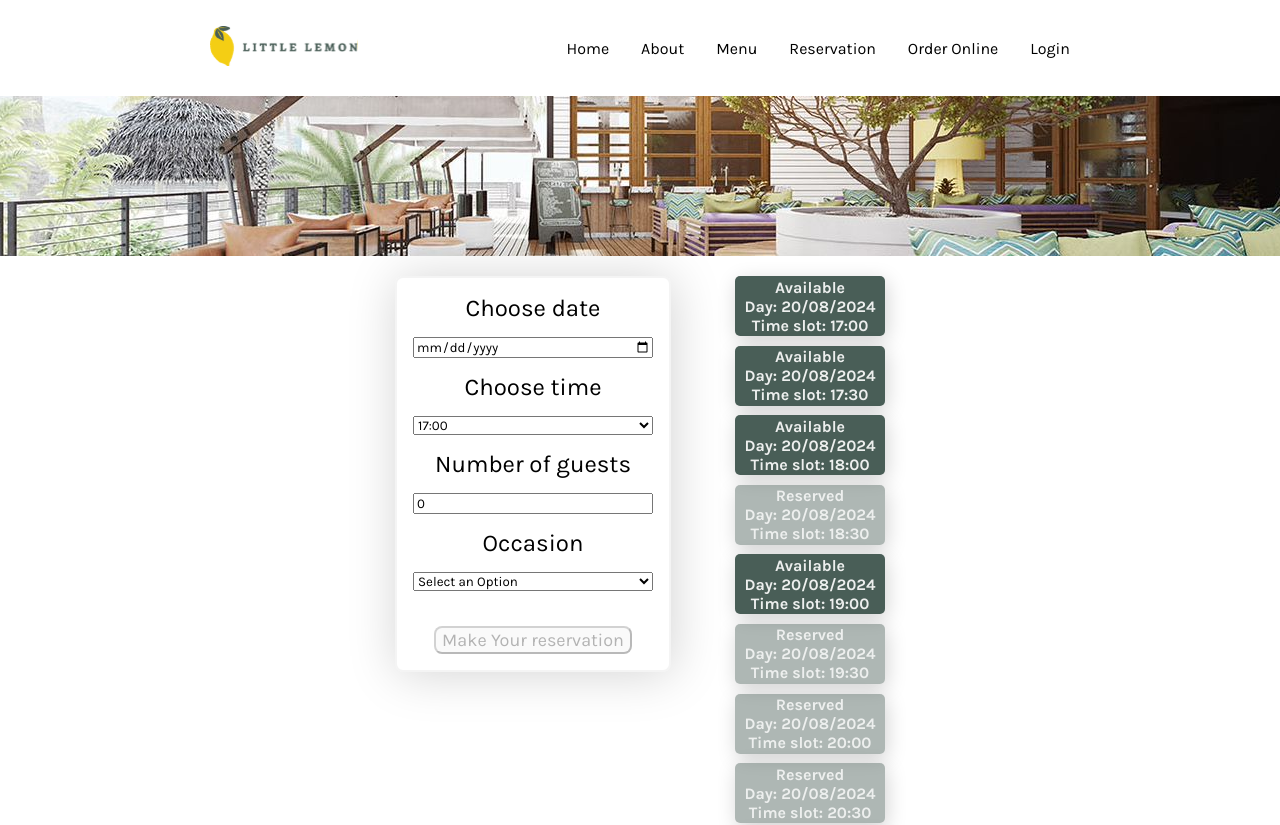
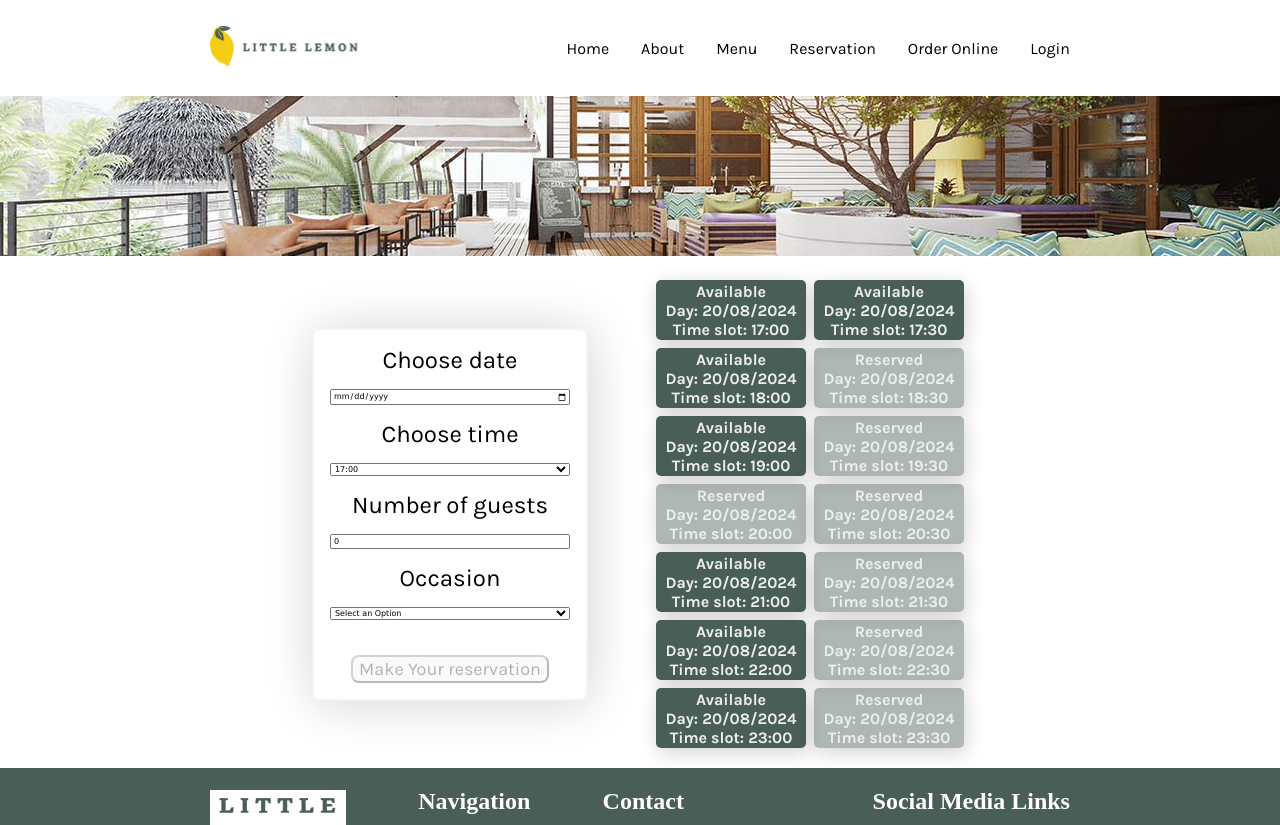
Before and after one commit to sabrinakj/little-lemon, a React (Create React App) app: page /reservation in a window 1280 px wide. Shown: the top 825 px of the page. Built offline with nearby package versions, Linux system fonts and the light colour scheme; a web font is replaced by a local one.

Commit message:
reservation ui restyling

```diff
--- a/src/components/BookingForm.css
+++ b/src/components/BookingForm.css
@@ -21,3 +21,8 @@
   border-radius: 8px;
   /* margin-bottom: 20px; */
 }
+
+.bookingform-input-field {
+  font-size: 0.5rem;
+  font-family: Verdana, Geneva, Tahoma, sans-serif;
+}
--- a/src/components/BookingForm.js
+++ b/src/components/BookingForm.js
@@ -104,6 +104,7 @@ function BookingForm({ mainState, dispatchUpdatingMainState, submitForm }) {
       <form onSubmit={bookATimeSlot} className="booking-form-style">
         <label htmlFor="res-date">Choose date</label>
         <input
+          className="bookingform-input-field"
           type="date"
           value={formData.date}
           onChange={handleDateChange}
@@ -114,6 +115,7 @@ function BookingForm({ mainState, dispatchUpdatingMainState, submitForm }) {
 
         <label htmlFor="res-time">Choose time</label>
         <select
+          className="bookingform-input-field"
           name="res-time"
           id="res-time"
           value={formData.selectedTime}
@@ -135,6 +137,7 @@ function BookingForm({ mainState, dispatchUpdatingMainState, submitForm }) {
 
         <label htmlFor="guests">Number of guests</label>
         <input
+          className="bookingform-input-field"
           type="number"
           name="guests"
           value={formData.guests}
@@ -148,6 +151,7 @@ function BookingForm({ mainState, dispatchUpdatingMainState, submitForm }) {
 
         <label htmlFor="occasion">Occasion</label>
         <select
+        className="bookingform-input-field"
           name="occasion"
           id="occasion"
           value={formData.occasion}
--- a/src/components/BookingSlot.css
+++ b/src/components/BookingSlot.css
@@ -9,6 +9,8 @@
   font-weight: 600;
   border-radius: 5px;
   box-shadow: 2px 5px 20px rgba(0, 0, 0, 0.175);
+  display: inline-block;
+  margin: 0.25rem;
 }
 
 .table-ui-reserved {
@@ -18,7 +20,7 @@
   background-color: #495e5771;
 }
 
-.booking-slot-time-slot {
+.bookingslot-time-slot {
   align-content: center;
   text-align: center;
 }
--- a/src/components/BookingSlot.js
+++ b/src/components/BookingSlot.js
@@ -1,22 +1,30 @@
 import "./BookingSlot.css";
+import React from "react";
 
 function BookingSlot({ mainState }) {
   // // console.log("mainState BookingSlot", mainState);
 
   return (
-    <div className="booking-slot-time-slot">
-      {mainState.tableInUiForTheSelectedDay.length === 0 ?
-        <div>Booking available for only the next seven days.</div> :
-
-          mainState.tableInUiForTheSelectedDay.map((table) => (
-
-            <div key={table.date + table.hour} className={`table-ui ${table.bookingStatus ? 'table-ui-reserved' : ''}`} >
-
-              {table.bookingStatus ? "Reserved" : "Available"} <br/> {"Day: " + table.date} <br/> {"Time slot: " + table.hour}
+    <div className="bookingslot-time-slot">
+      {mainState.tableInUiForTheSelectedDay.length === 0 ? (
+        <div>Booking available for only the next seven days.</div>
+      ) : (
+        mainState.tableInUiForTheSelectedDay.map((table, index) => (
+          <React.Fragment key={table.date + table.hour}>
+            <div
+              className={`
+                table-ui
+                ${table.bookingStatus ? "table-ui-reserved" : ""}
+              `}
+            >
+              {table.bookingStatus ? "Reserved" : "Available"} <br />
+              {"Day: " + table.date} <br />
+              {"Time slot: " + table.hour}
             </div>
-
-          ))
-      }
+            {index % 2 !== 0 && <br />}
+          </React.Fragment>
+        ))
+      )}
     </div>
   );
 }
--- a/src/pages/BookingPage.css
+++ b/src/pages/BookingPage.css
@@ -1,6 +1,7 @@
 .booking-page-form-container {
   display: flex;
   justify-content: center;
+  align-items: center;
   gap: 4rem;
   margin-top: 1rem;
   margin-bottom: 1rem;
```
